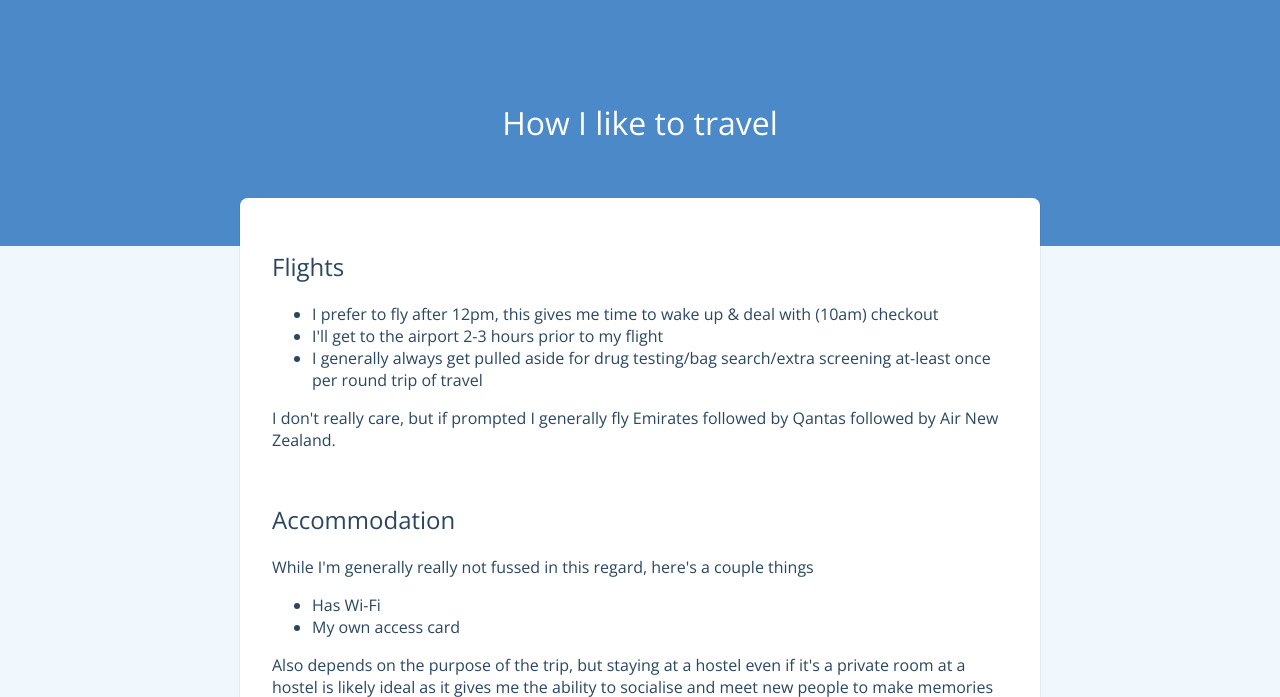
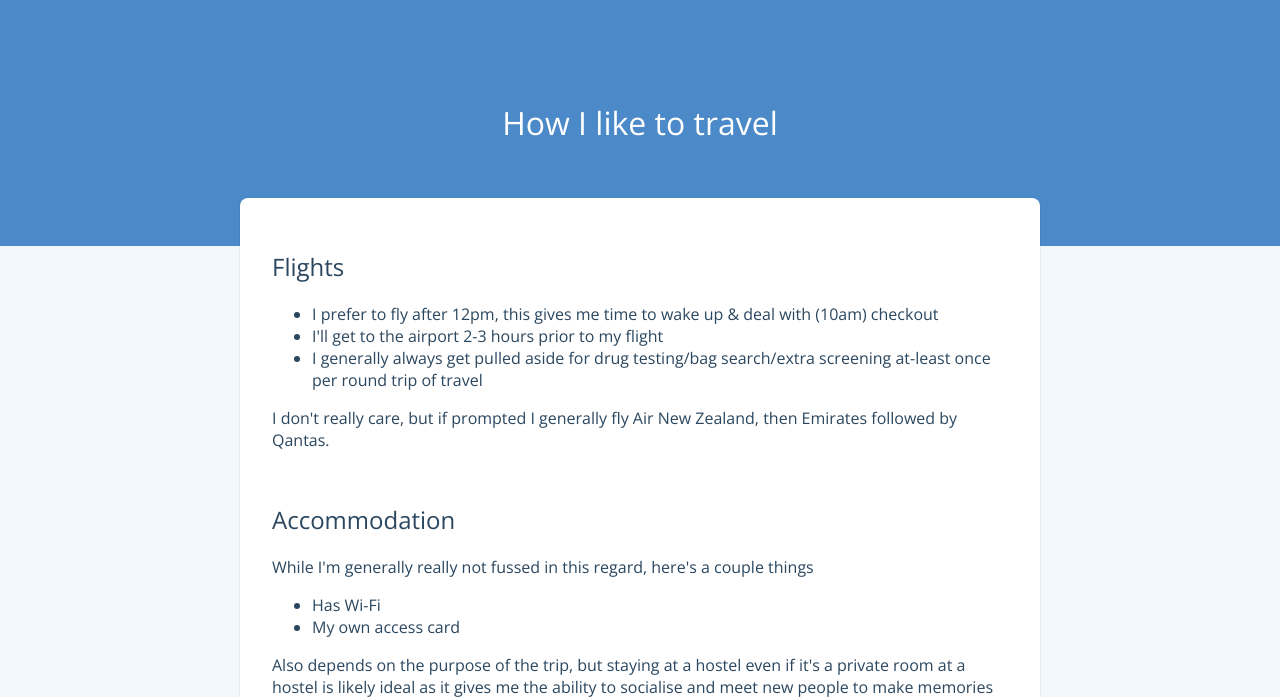
Before and after one commit to Skelmis/data.skelmis.co.nz, a FastAPI app: page /travel in a window 1280 px wide. Shown: the top 697 px of the page. Run offline with FastAPI, Linux system fonts and the light colour scheme; parts of the project's set-up code (start-up, migrations or seed data) failed here and were passed over.

Commit message:
Update travel.html.jinja

```diff
--- a/home/templates/travel.html.jinja
+++ b/home/templates/travel.html.jinja
@@ -18,8 +18,8 @@
                     search/extra screening at-least once per round trip of travel
                 </li>
             </ul>
-            I don't really care, but if prompted I generally fly
-            Emirates followed by Qantas followed by Air New Zealand.
+            I don't really care, but if prompted I generally fly Air New Zealand, then
+            Emirates followed by Qantas.
         </section>
         <section>
             <h2>Accommodation</h2>
```
